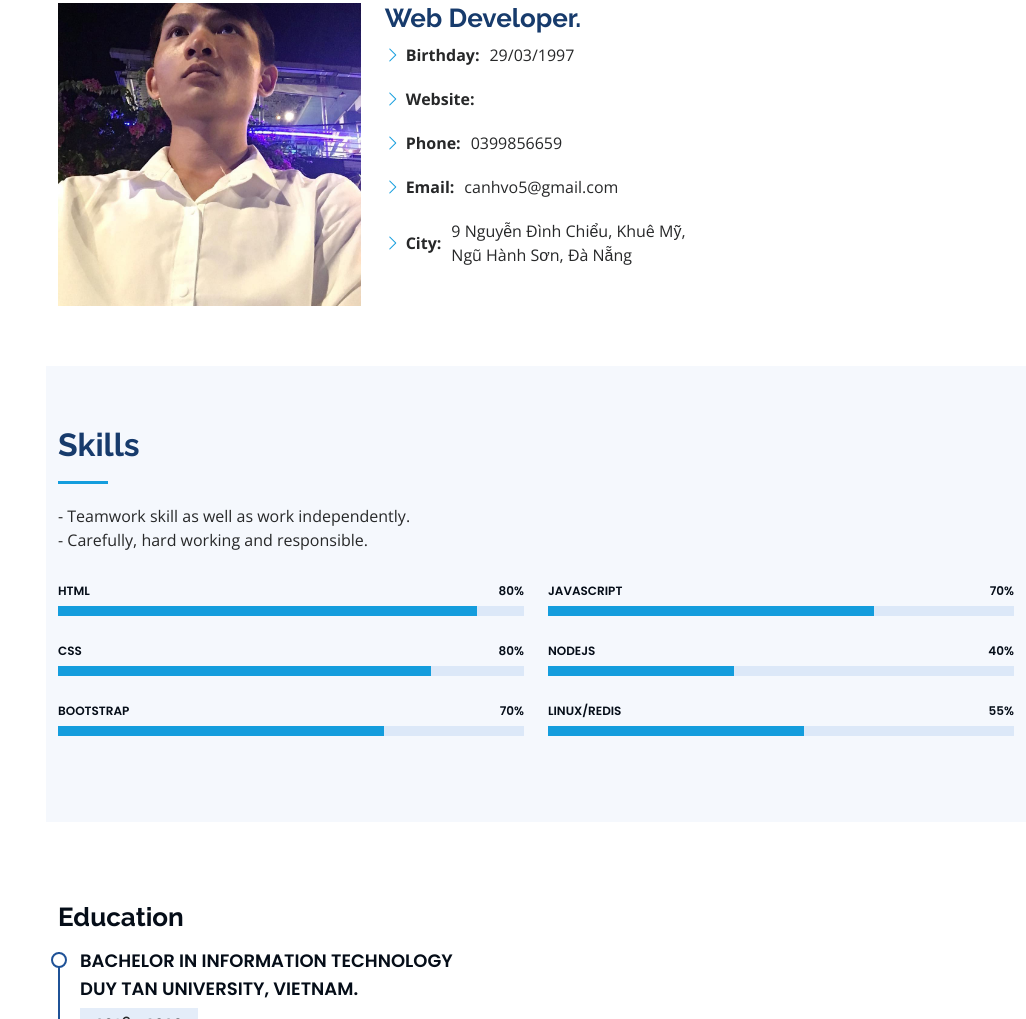
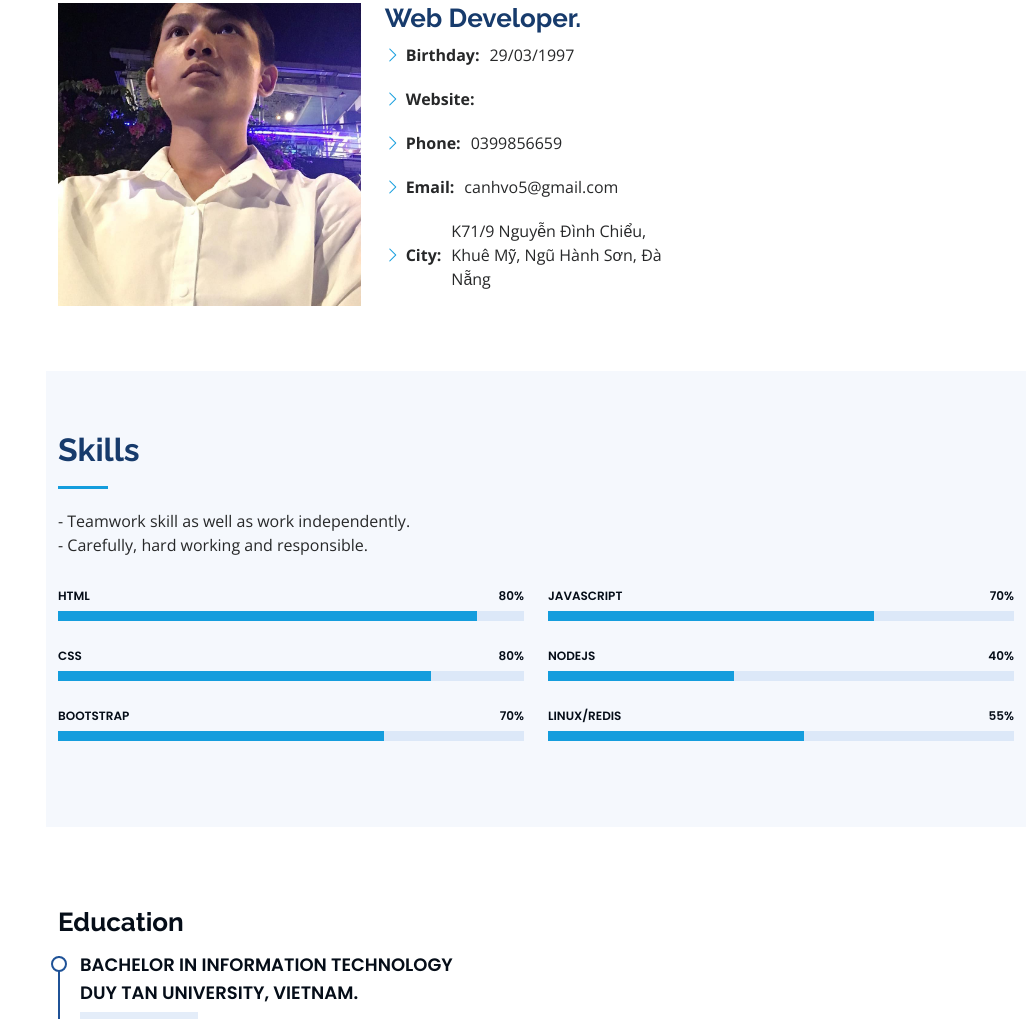
Before and after one commit to soicodoc2903/MyCV, a plain HTML site: page index.html in a window 1280 px wide. Shown: the part 1037-2056 px from the top of the page, without its empty margins (254-1280 px from the left). Drawn offline with nearby package versions, Linux system fonts and the light colour scheme.

Commit message:
Update index.html

```diff
--- a/index.html
+++ b/index.html
@@ -93,7 +93,7 @@
                   <li><i class="bi bi-chevron-right"></i> <strong>Website:</strong> <span></span></li>
                   <li><i class="bi bi-chevron-right"></i> <strong>Phone:</strong> <span>0399856659</span></li>
                   <li><i class="bi bi-chevron-right"></i> <strong>Email:</strong> <span>canhvo5@gmail.com</span></li>
-                  <li><i class="bi bi-chevron-right"></i> <strong>City:</strong> <span>9 Nguyễn Đình Chiểu, Khuê Mỹ, Ngũ Hành Sơn, Đà Nẵng</span></li>
+                  <li><i class="bi bi-chevron-right"></i> <strong>City:</strong> <span>K71/9 Nguyễn Đình Chiểu, Khuê Mỹ, Ngũ Hành Sơn, Đà Nẵng</span></li>
                 </ul>
               </div>
             </div>
```
